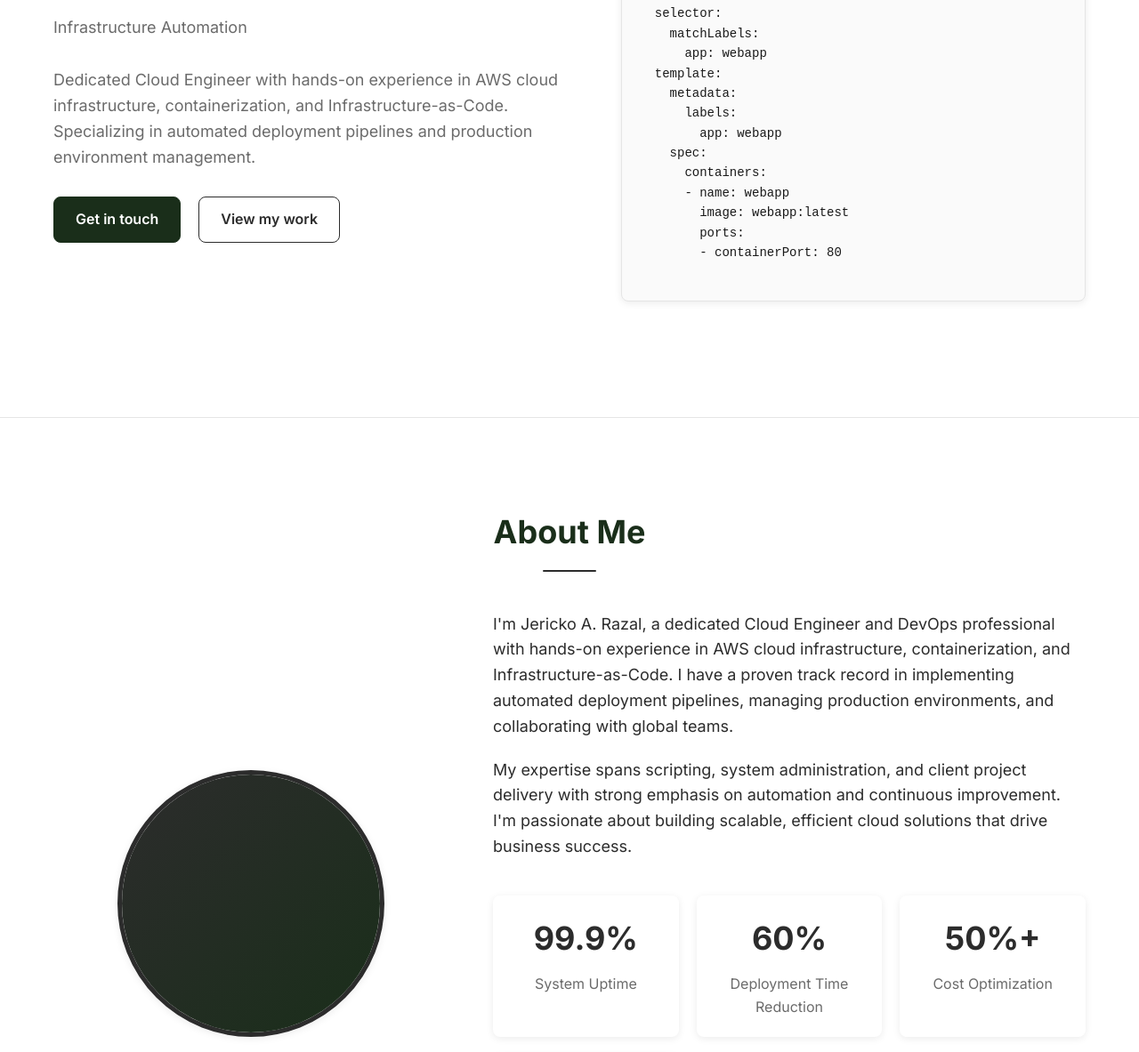
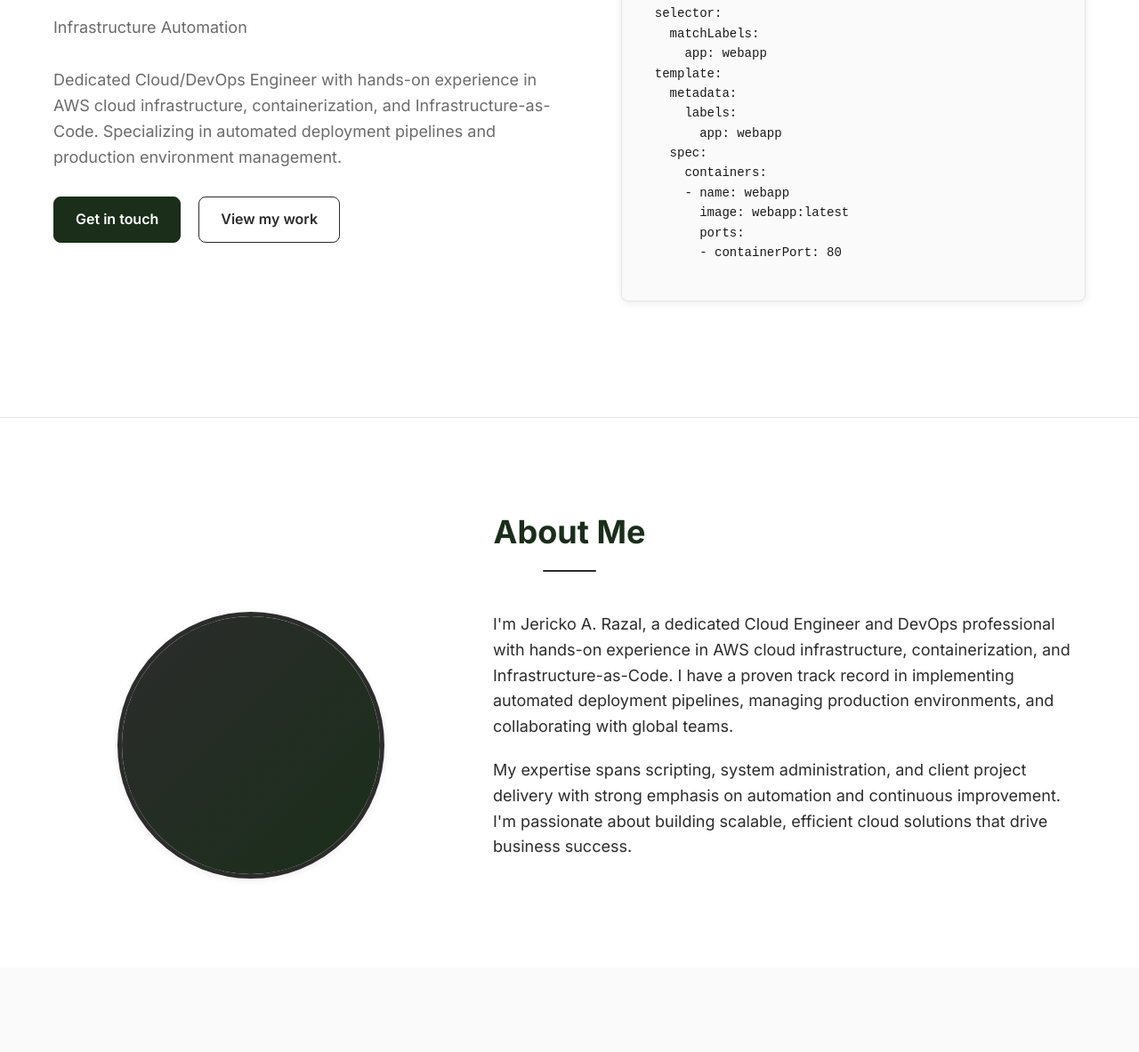
Before and after one commit to r1cko23/Portfolio, a website: page index.html in a window 1280 px wide. Shown: the part 330-1513 px from the top of the page at 89% size. Drawn offline with Linux system fonts and the light colour scheme.

Commit message:
Remove statistics numbers from About section for cleaner presentation

```diff
--- a/index.html
+++ b/index.html
@@ -122,10 +122,10 @@
             <h1>Cloud Engineer | DevOps Specialist</h1>
             <p class="hero-subtitle">Infrastructure Automation</p>
             <p>
-              Dedicated Cloud Engineer with hands-on experience in AWS cloud
-              infrastructure, containerization, and Infrastructure-as-Code.
-              Specializing in automated deployment pipelines and production
-              environment management.
+              Dedicated Cloud/DevOps Engineer with hands-on experience in AWS
+              cloud infrastructure, containerization, and
+              Infrastructure-as-Code. Specializing in automated deployment
+              pipelines and production environment management.
             </p>
             <div class="hero-cta">
               <a href="#contact" class="btn btn-primary">Get in touch</a>
@@ -187,24 +187,6 @@ spec:
                 continuous improvement. I'm passionate about building scalable,
                 efficient cloud solutions that drive business success.
               </p>
-              <div class="stats">
-                <div class="stat-item">
-                  <span class="stat-number">99.9%</span>
-                  <span class="stat-text">System Uptime</span>
-                </div>
-                <div class="stat-item">
-                  <span class="stat-number">60%</span>
-                  <span class="stat-text">Deployment Time Reduction</span>
-                </div>
-                <div class="stat-item">
-                  <span class="stat-number">50%+</span>
-                  <span class="stat-text">Cost Optimization</span>
-                </div>
-                <div class="stat-item">
-                  <span class="stat-number">65+</span>
-                  <span class="stat-text">Team Members Onboarded</span>
-                </div>
-              </div>
             </div>
           </div>
         </div>
```
